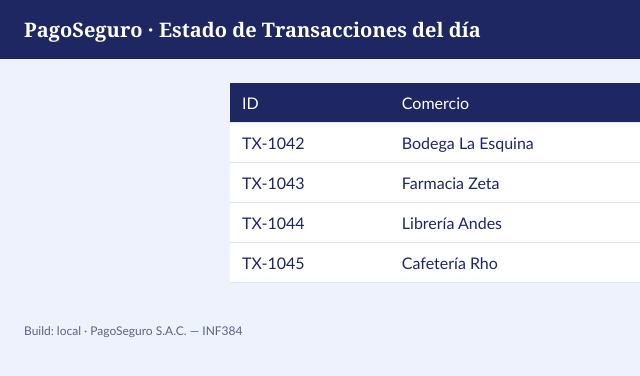
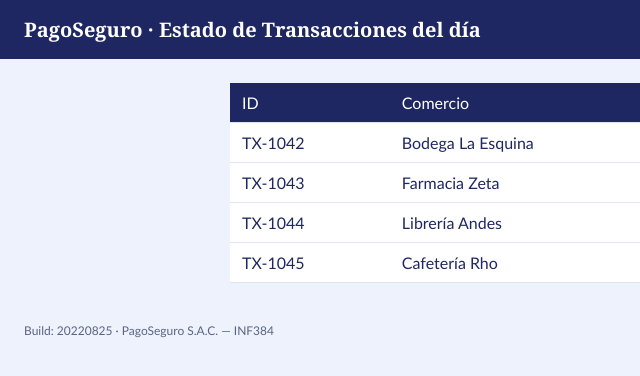
Before and after one commit to Alfredo123255/pagoseguro-portal-seed-mediocre, a website: page app/index.html in a window 1280 px wide. Shown: the full height of the page, 0-640 px from the left. Drawn offline with Linux system fonts and the light colour scheme.

Commit message:
fix: muestra identificador en el footer

```diff
--- a/app/index.html
+++ b/app/index.html
@@ -33,6 +33,6 @@
       </tbody>
     </table>
   </main>
-  <footer>Build: <span id="build">local</span> · PagoSeguro S.A.C. — INF384</footer>
+  <footer>Build: <span id="build">20220825</span> · PagoSeguro S.A.C. — INF384</footer>
 </body>
 </html>
```
